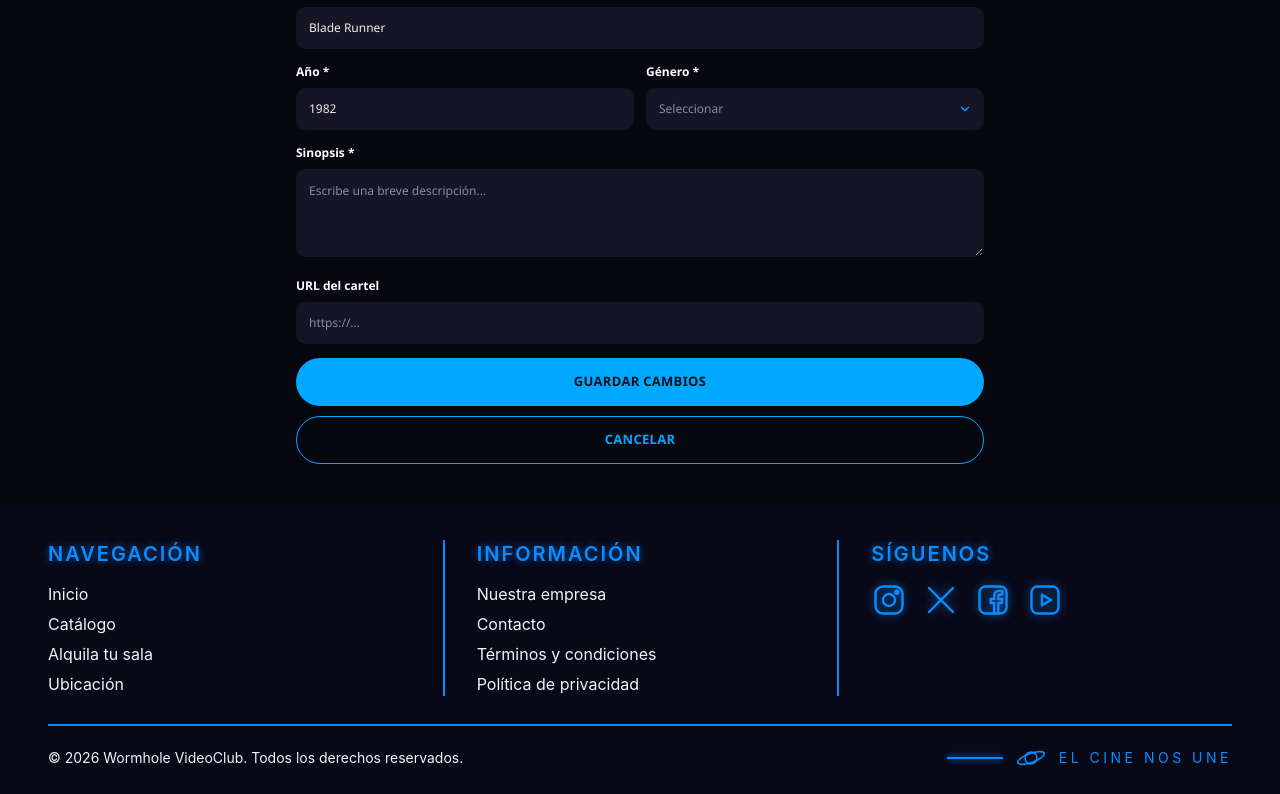
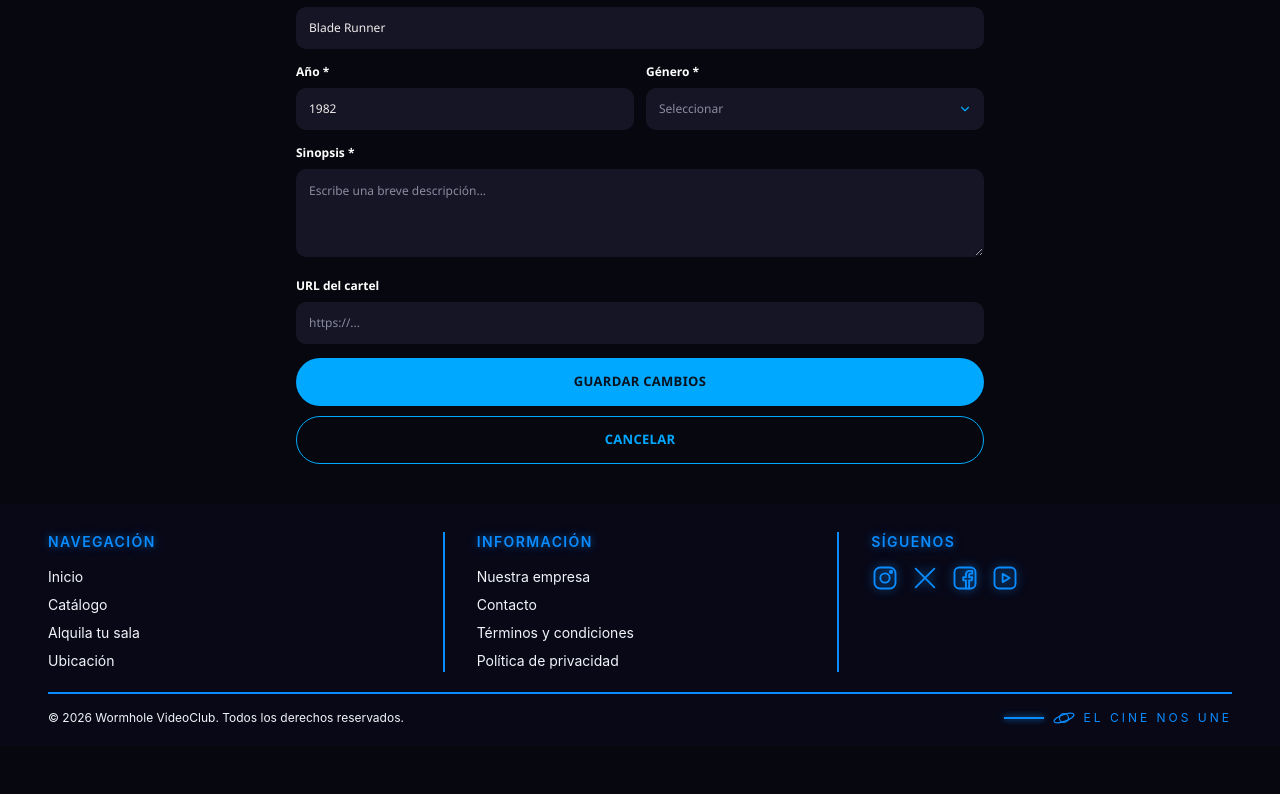
Before and after one commit to Wormhole-web/wormhole, a React (Vite) app: page /edit-movie/1 in a window 1280 px wide. Shown: the part 568-1362 px from the top of the page. After the commit the page ends 1314 px from the top, so only its background shows below. Built offline with nearby package versions, Linux system fonts and the light colour scheme; data requests are answered from the project's data file; a web font is replaced by a local one.

Commit message:
merge dev + actualizaciones

```diff
--- a/src/components/Footer.jsx
+++ b/src/components/Footer.jsx
@@ -1,19 +1,19 @@
 import { Link } from "react-router-dom";
 
 const colTitle =
-  "mb-3.5 text-xl font-semibold uppercase tracking-widest text-[#0a8cff] [text-shadow:0_0_8px_rgba(10,140,255,.6)]";
-const linkClass = "transition hover:text-[#7fd8ff]";
-const socialIcon = "h-9 w-9 drop-shadow-[0_0_5px_rgba(10,140,255,.7)]";
+  "mb-3 text-sm font-semibold uppercase tracking-widest text-[#0a8cff] [text-shadow:0_0_8px_rgba(10,140,255,.6)]";
+const linkClass = "text-sm transition hover:text-[#7fd8ff]";
+const socialIcon = "h-7 w-7 drop-shadow-[0_0_5px_rgba(10,140,255,.7)]";
 const divider = "md:border-l-2 md:border-[#0a8cff] md:px-8";
 
 function Footer() {
   return (
-    <footer className="bg-[#080817] px-6 pb-5 pt-8 text-slate-100 md:px-12 md:pt-9">
-      <div className="grid gap-7 md:grid-cols-3 md:gap-0">
+    <footer className="bg-[#080817] px-6 pb-4 pt-6 text-slate-100 md:px-12 md:pt-7">
+      <div className="grid gap-6 md:grid-cols-3 md:gap-0">
         {/* NAVEGACIÓN */}
         <nav aria-label="Navegación" className="md:pr-8">
           <h3 className={colTitle}>Navegación</h3>
-          <ul className="grid gap-1.5">
+          <ul className="grid gap-1">
             <li><Link className={linkClass} to="/">Inicio</Link></li>
             <li><Link className={linkClass} to="/movies">Catálogo</Link></li>
             <li><Link className={linkClass} to="/add-movie">Alquila tu sala</Link></li>
@@ -24,7 +24,7 @@ function Footer() {
         {/* INFORMACIÓN */}
         <nav aria-label="Información" className={divider}>
           <h3 className={colTitle}>Información</h3>
-          <ul className="grid gap-1.5">
+          <ul className="grid gap-1">
             <li><a className={linkClass} href="#">Nuestra empresa</a></li>
             <li><a className={linkClass} href="#">Contacto</a></li>
             <li><a className={linkClass} href="#">Términos y condiciones</a></li>
@@ -35,7 +35,7 @@ function Footer() {
         {/* SÍGUENOS */}
         <div className={divider}>
           <h3 className={colTitle}>Síguenos</h3>
-          <div className="flex flex-wrap gap-4 text-[#0a8cff]">
+          <div className="flex flex-wrap gap-3 text-[#0a8cff]">
             <a href="#" aria-label="Instagram" className="transition hover:scale-110">
               <svg className={socialIcon} viewBox="0 0 24 24" fill="none" stroke="currentColor" strokeWidth="1.6">
                 <rect x="3" y="3" width="18" height="18" rx="5" />
@@ -65,11 +65,11 @@ function Footer() {
       </div>
 
       {/* LÍNEA INFERIOR */}
-      <div className="mt-7 flex flex-wrap items-center justify-between gap-3 border-t-2 border-[#0a8cff] pt-4 text-sm">
+      <div className="mt-5 flex flex-wrap items-center justify-between gap-3 border-t-2 border-[#0a8cff] pt-3 text-xs">
         <p>© 2026 Wormhole VideoClub. Todos los derechos reservados.</p>
-        <div className="flex items-center gap-3 uppercase tracking-[.25em] text-[#0a8cff]">
-          <span className="h-0.5 w-14 bg-[#0a8cff] shadow-[0_0_6px_#0a8cff]" />
-          <svg className="h-8 w-8" viewBox="0 0 32 32" fill="none" stroke="currentColor" strokeWidth="1.6" strokeLinecap="round">
+        <div className="flex items-center gap-2 uppercase tracking-[.25em] text-[#0a8cff]">
+          <span className="h-0.5 w-10 bg-[#0a8cff] shadow-[0_0_6px_#0a8cff]" />
+          <svg className="h-6 w-6" viewBox="0 0 32 32" fill="none" stroke="currentColor" strokeWidth="1.6" strokeLinecap="round">
             <circle cx="16" cy="16" r="6" />
             <ellipse cx="16" cy="16" rx="14" ry="4.5" transform="rotate(-20 16 16)" />
           </svg>
```
